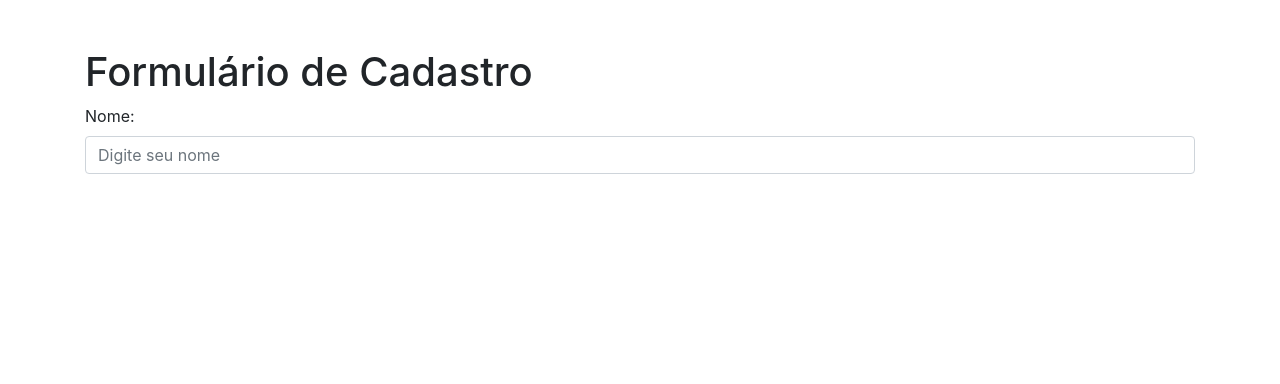
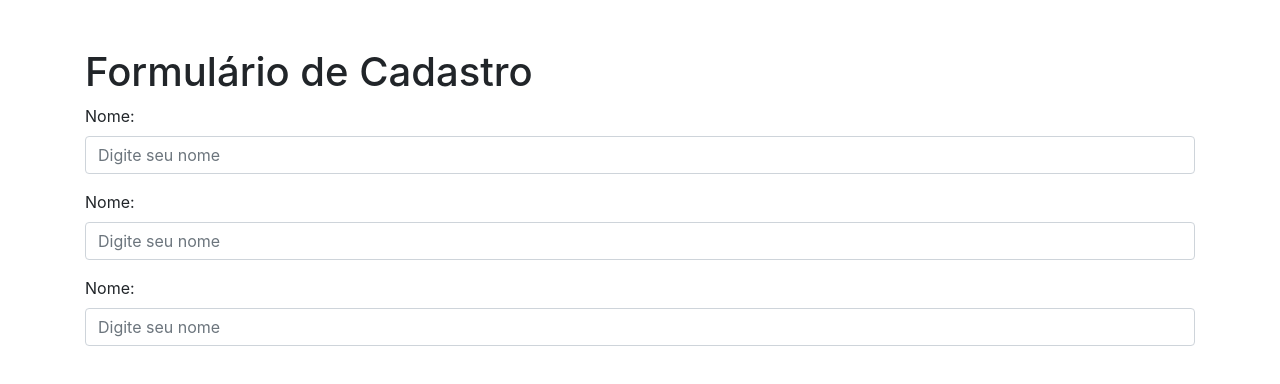
Before and after one commit to asousaadev/exercicio_bootstrap, a plain HTML site: page index.html in a window 1280 px wide. Drawn offline with nearby package versions, Linux system fonts and the light colour scheme.

Commit message:
add dos demais campos de input

```diff
--- a/index.html
+++ b/index.html
@@ -31,6 +31,18 @@
                 <input type="text" class="form-control" id="nome" placeholder="Digite seu nome">
             </div>
         </form>
+        <form>
+            <div class="form-group">
+                <label for="nome">Nome:</label>
+                <input type="text" class="form-control" id="nome" placeholder="Digite seu nome">
+            </div>
+        </form>
+        <form>
+            <div class="form-group">
+                <label for="nome">Nome:</label>
+                <input type="text" class="form-control" id="nome" placeholder="Digite seu nome">
+            </div>
+        </form>
     </div>
 
 
```
